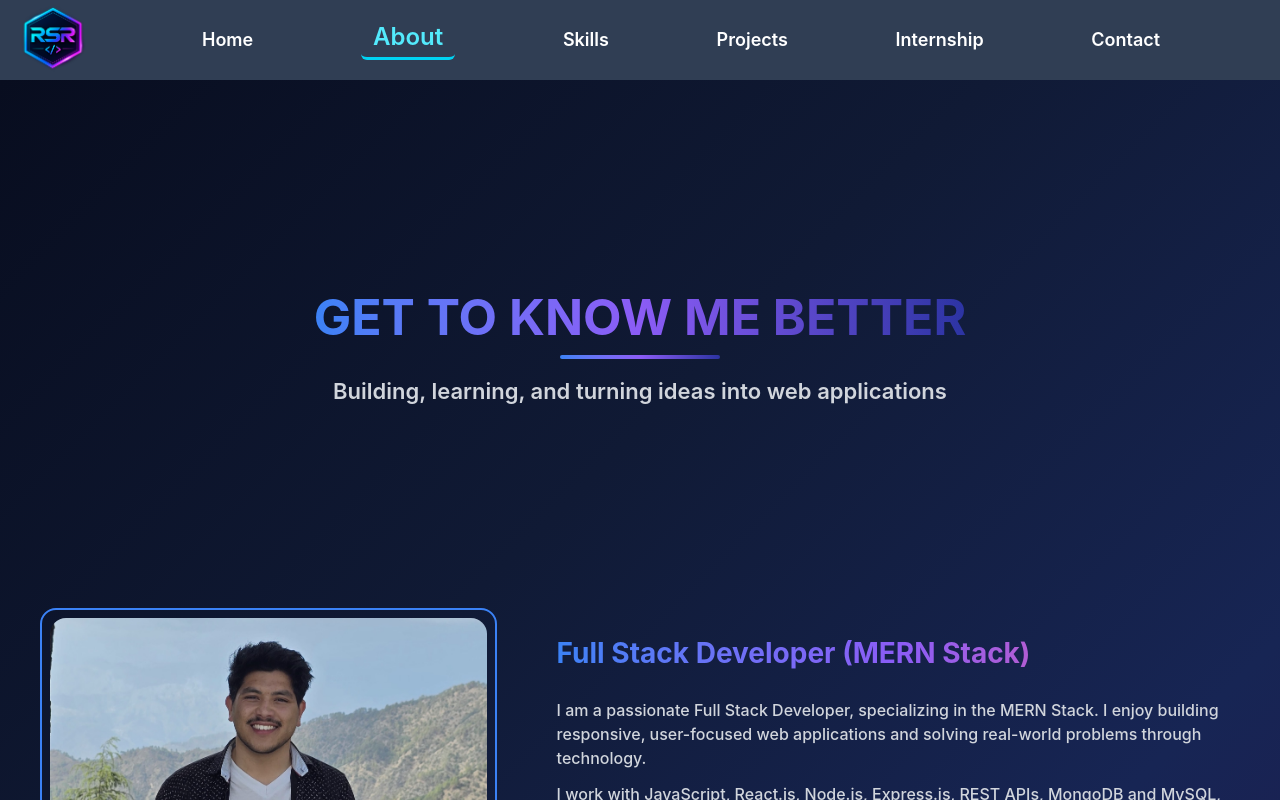
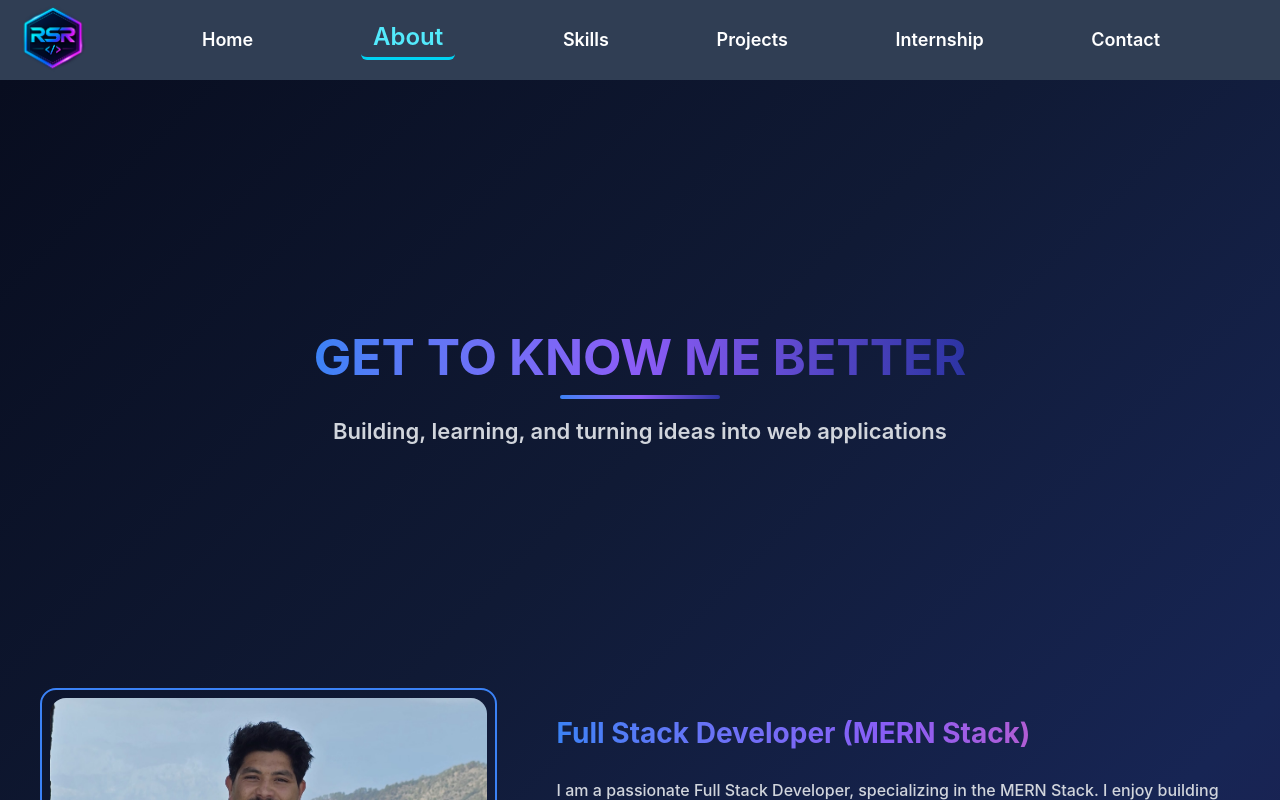
Before and after one commit to RachitRawat720/portfolio-website, a React (Vite) app: page /about in a window 1280 px wide. Shown: the top 800 px of the page. Built offline with nearby package versions, Linux system fonts and the light colour scheme.

Commit message:
improvement in about page

```diff
--- a/src/components/About.jsx
+++ b/src/components/About.jsx
@@ -74,7 +74,7 @@ const about = () => {
                 viewport={{
                     once: true
                 }}
-                className='flex flex-col justify-center items-center pt-40 pb-50 '>
+                className='flex flex-col justify-center items-center pt-50 pb-60 '>
                 <h1 className='text-[22px] xs:text-[26px] sm:text-[30px] md:text-[36px] lg:text-[40px] xl:text-[50px] font-bold bg-linear-to-r from-[#3B82F6] via-[#8B5CF6] to-[#3239b9d2] bg-clip-text text-transparent'>GET TO KNOW ME BETTER</h1>
 
                 <div className='h-1 w-18 xs:w-20 sm:w-30 md:w-40 bg-linear-to-r from-[#3B82F6] via-[#8B5CF6] to-[#3239b9d2] rounded-4xl'></div>
```
